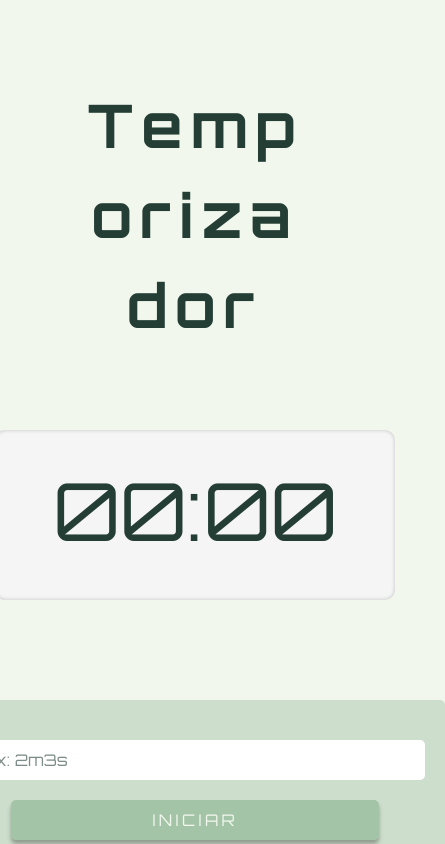
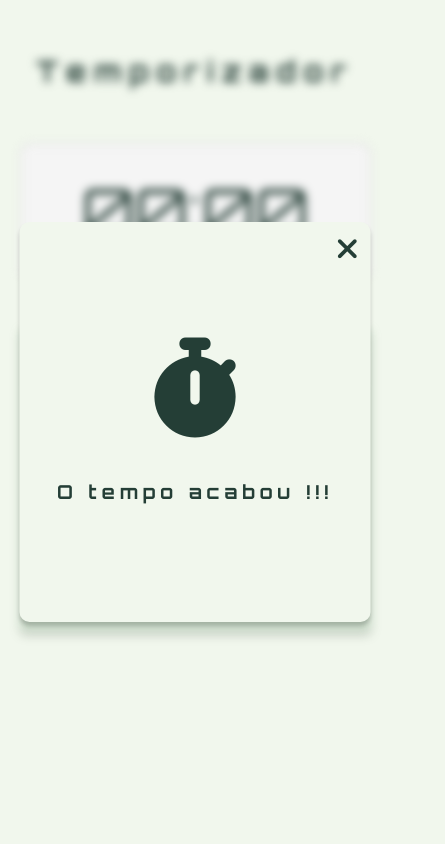
Before and after one commit to pedroluizresende/timer, a React (Create React App) app: page / in a window 390 px wide. Shown: the top 844 px of the page, 445 px wide, since content can reach past the window. Built offline with nearby package versions, Linux system fonts and the light colour scheme.

Commit message:
estilização para smartphone concluida

```diff
--- a/src/App.jsx
+++ b/src/App.jsx
@@ -9,7 +9,7 @@ function App() {
   const { timerValue, isRunning, setIsRunning,
      ending, setEnding} = useContext(TimerContext)
   const [remainingTime, setRemainingTime] = useState(0);
-  const [finish, setFinish] = useState(false)
+  const [finish, setFinish] = useState(true)
 
   const decreaseTime = () => {
     setRemainingTime(prevTime => prevTime - 1);
@@ -70,11 +70,8 @@ function App() {
       }
      }
     >
-    <header>
       <h1>Temporizador</h1>
-    </header>
     <div className='timer-container'>
-      <div className='timer'>
         {
           isRunning &&
           <h2
@@ -84,8 +81,6 @@ function App() {
           }}
           >{ timer }</h2>
         }
-      </div>
-
     <FormTimer/>
     </div>
 
--- a/src/components/FormTimer.jsx
+++ b/src/components/FormTimer.jsx
@@ -76,11 +76,9 @@ useEffect(() =>{
 
   return (
     <>
-    <div className='timer'>
     {
       !isRunning &&  <h2>{ preview }</h2>
     }
-   </div>
     <form>
       <fieldset>
         <input
--- a/src/styles/_base.scss
+++ b/src/styles/_base.scss
@@ -25,6 +25,7 @@ html, body {
 body {
   color: $secundary;
   font-family: 'Orbitron', sans-serif;
+  font-size: 14px;
   line-height: 1.5;
   -webkit-font-smoothing: antialiased;
   background-color: $bg-white;
@@ -58,13 +59,12 @@ p, h1, h2, h3, h4, h5, h6 {
 fieldset {
   display: flex;
   flex-direction: column;
-  justify-content: flex-start;
   margin: 0;
   padding: 0;
   height: 60px;
   border: none;
   width: 100%;
-  // margin-bottom: 10px;
+  margin-bottom: 10px;
 }
 
 input {
@@ -72,7 +72,7 @@ input {
   width: 100%;
   border: none;
   border-radius: 5px;
-  padding: 20px;
+  padding: 10px;
 }
 
 
@@ -82,7 +82,7 @@ input::placeholder {
 
 small {
   color: $error;
-  font-size: 10px;
+  font-size: 0.62rem;
   letter-spacing: 0.1rem;
 }
 
@@ -95,11 +95,12 @@ button {
   background-color: $primary;
   transition: 0.5s;
   cursor: pointer;
-  height: 40px;
+  height: 35px;
   border-radius: 5px;
-  @include elevation(3);
+  @include elevation(2);
   &:disabled {
     background-color: transparentize($color: $primary, $amount: 0.5);
+    @include elevation(0);
   }
   width: 80%;
   &:hover {
--- a/src/styles/_components.scss
+++ b/src/styles/_components.scss
@@ -1,15 +1,17 @@
 .options-btn {
-  margin-top: 40px;
+  margin-top: 20px;
   width: 100%;
   h3 {
     letter-spacing: 0.3rem;
-    margin-bottom: 20px;
+    margin-bottom: 10px;
   }
   div {
     display: flex;
-    justify-content: space-between;
+    justify-content: center;
+    flex-wrap: wrap;
     button {
       width: 100px;
+      margin: 8px 8px;
     }
   }
 }
@@ -26,18 +28,17 @@
   background-color: $bg-white;
   color: $secundary;
   padding: 20px;
-  font-size: 24px;
+  font-size: 1.5rem;
   z-index: 9999;
-  width: 600px;
+  width: 90%;
   height: 400px;
   border-radius: 10px;
   animation: fade 0.5s forwards;
   cursor: pointer;
 
   @include elevation(2);
-
-
   h2{
+    font-size: 1.2rem;
     letter-spacing: 0.3rem;
     margin-top: 40px;
   }
@@ -45,13 +46,13 @@
 }
 
 #clock-icon {
-  font-size: 100px;
+  font-size: 6.25rem;
 }
 
 
 #close-icon {
   position: absolute;
-  font-size: 30px;
+  font-size: 1.88rem;
   top: 12px;
   right: 12px;
 }
--- a/src/styles/_layout.scss
+++ b/src/styles/_layout.scss
@@ -1,6 +1,7 @@
 header{
   width: 100%;
-  padding:80px;
+  padding:20px;
+  border: 1px solid red;
 }
 
 main {
@@ -9,9 +10,11 @@ main {
   flex-direction: column;
   justify-content: flex-start;
   height: 100vh;
+  width: 100%;
   h1 {
+    margin-top: 50px;
     text-align: center;
-    font-size: 60px;
+    font-size: 1.8rem;
     letter-spacing: 0.5rem;
   }
 }
@@ -21,17 +24,18 @@ main {
   height: 400px;
   display: flex;
   flex-direction: column;
-  width: 500px;
+  width: 90%;
+  margin-top: 50px;
   h2 {
     text-align: center;
-    font-size: 80px;
+    font-size: 4rem;
     font-weight: 400;
-    margin-bottom: 100px;
+    margin-bottom: 50px;
     background-color: #f5f5f5;
     border-radius: 10px;
     padding: 20px;
-    height: 170px;
-    width: 400px;
+    height: 150px;
+    width: 100%;
     animation: none;
     transition: 0.5s;
     @include lowering(2)
@@ -44,8 +48,8 @@ form {
   display: flex;
   flex-direction: column;
   border-radius: 5px;
-  padding: 40px 20px;
-  width: 500px;
+  padding: 20px 10px;
+  width: 100%;
   animation: fade 0.5s forwards;
   @include elevation(2)
 }
@@ -61,12 +65,12 @@ form {
 
 @keyframes mudanca {
   0% {
-    font-size: 80px;
+    font-size: 5rem;
   }
   50% {
-    font-size: 81px;
+    font-size: 5.06rem;
   }
   100% {
-    font-size: 80px;
+    font-size: 5rem;
   }
 }
```
